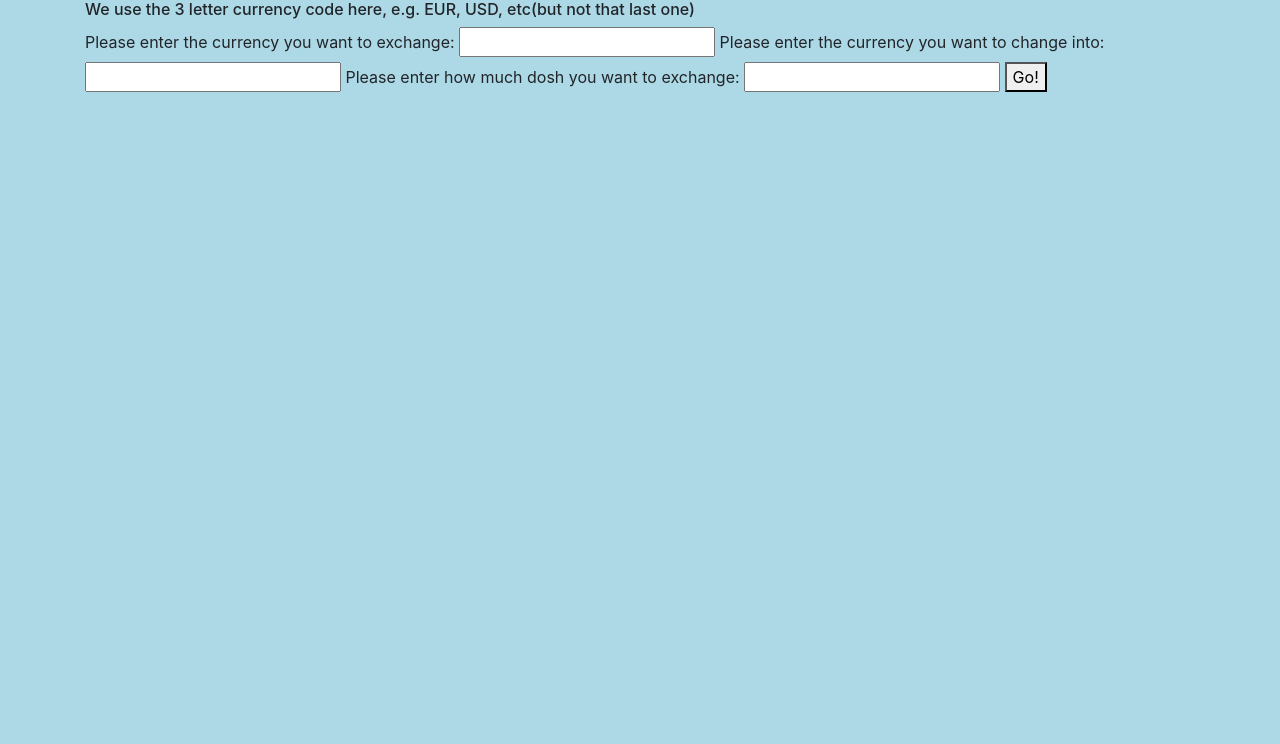
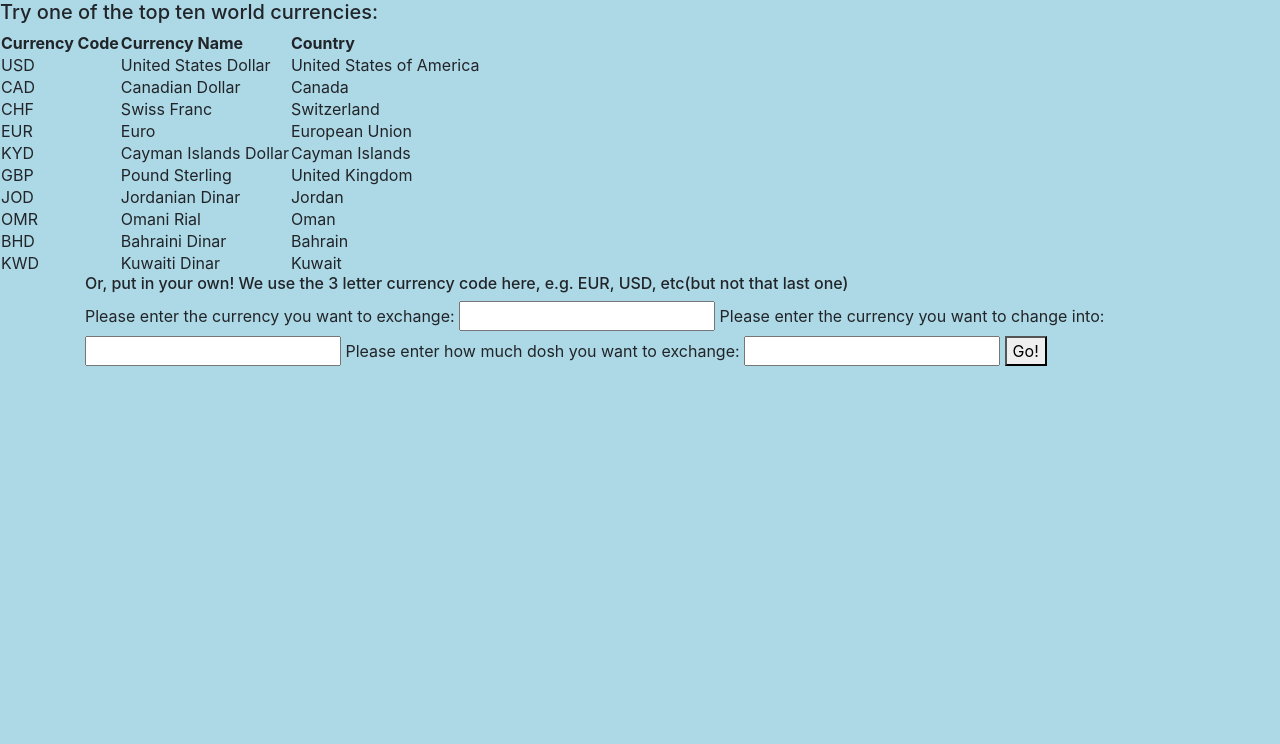
Before and after one commit to spnoneil/independentproject6, a website built with webpack: page src/index.html in a window 1280 px wide. Shown: the part 56-800 px from the top of the page. Built offline with nearby package versions, Linux system fonts and the light colour scheme.

Commit message:
add html table

```diff
--- a/src/index.html
+++ b/src/index.html
@@ -5,10 +5,68 @@
 </head>
 
 <body>
+  <h1>Totally Awesome Currency Calculator</h1>
+  <h5>Try one of the top ten world currencies:</h5>
+  <table>
+    <tr>
+      <th>Currency Code</th>
+      <th>Currency Name</th>
+      <th>Country</th>
+    </tr>
+    <tr>
+      <td>USD</td>
+      <td>United States Dollar</td>
+      <td>United States of America</td>
+    </tr>
+    <tr>
+      <td>CAD</td>
+      <td>Canadian Dollar</td>
+      <td>Canada</td>
+    </tr>
+    <tr>
+      <td>CHF</td>
+      <td>Swiss Franc</td>
+      <td>Switzerland</td>
+    </tr>
+    <tr>
+      <td>EUR</td>
+      <td>Euro</td>
+      <td>European Union</td>
+    </tr>
+    <tr>
+      <td>KYD</td>
+      <td>Cayman Islands Dollar</td>
+      <td>Cayman Islands</td>
+    </tr>
+    <tr>
+      <td>GBP</td>
+      <td>Pound Sterling</td>
+      <td>United Kingdom</td>
+    </tr>
+    <tr>
+      <td>JOD</td>
+      <td>Jordanian Dinar</td>
+      <td>Jordan</td>
+    </tr>
+    <tr>
+      <td>OMR</td>
+      <td>Omani Rial</td>
+      <td>Oman</td>
+    </tr>
+    <tr>
+      <td>BHD</td>
+      <td>Bahraini Dinar</td>
+      <td>Bahrain</td>
+    </tr>
+    <tr>
+      <td>KWD</td>
+      <td>Kuwaiti Dinar</td>
+      <td>Kuwait</td>
+    </tr>
+  </table>
   <form action="submit" id="formOne">
     <div class="container">
-      <h1>Totally Awesome Currency Calculator</h1>
-      <h6>We use the 3 letter currency code here, e.g. EUR, USD, etc(but not that last one)</h6>
+      <h6>Or, put in your own! We use the 3 letter currency code here, e.g. EUR, USD, etc(but not that last one)</h6>
       <label for="baseCurrency">Please enter the currency you want to exchange:</label>
       <input type="text" id="baseCurrency" required>
       <label for="conversionCurrency">Please enter the currency you want to change into:</label>
```
